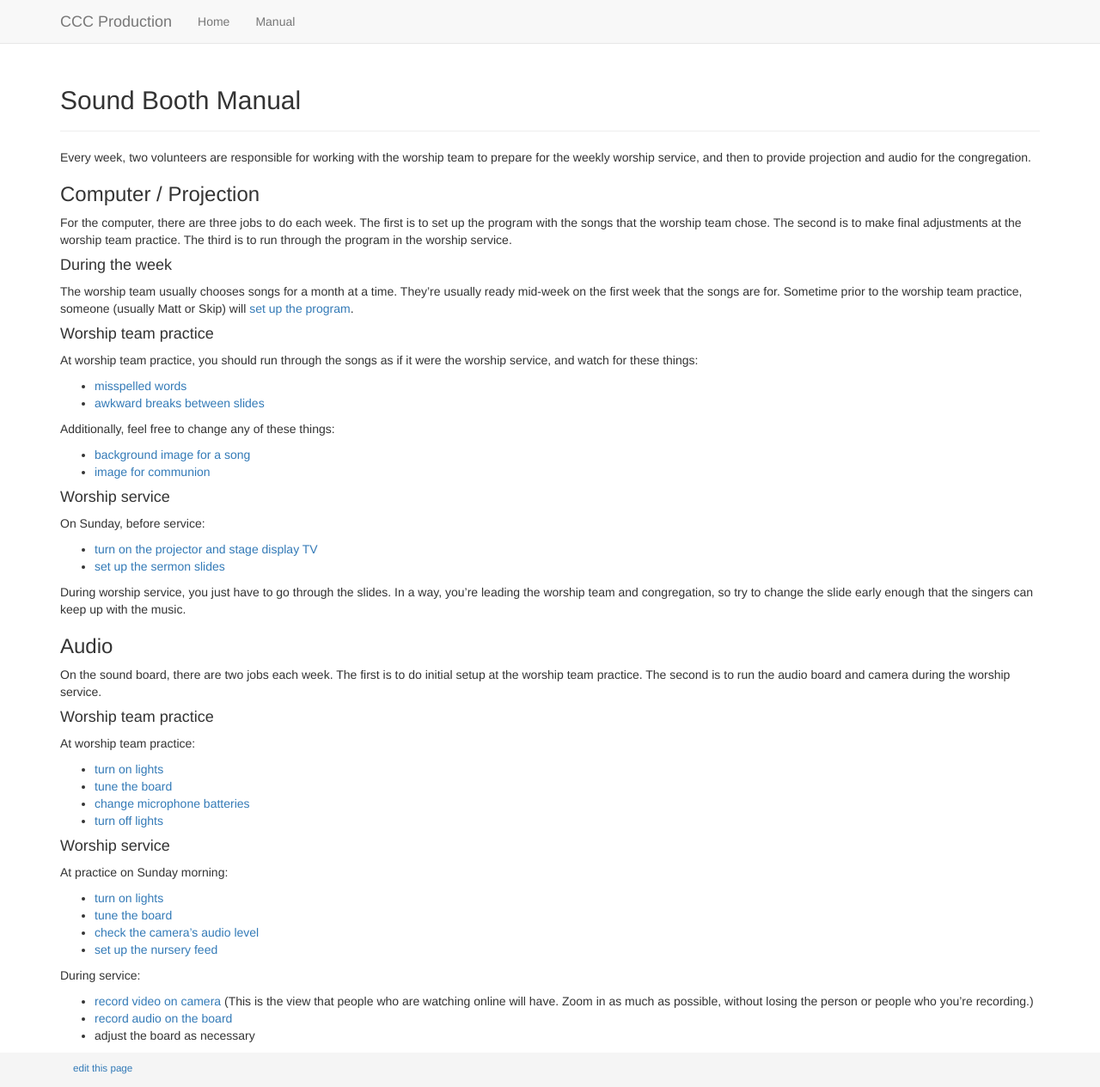
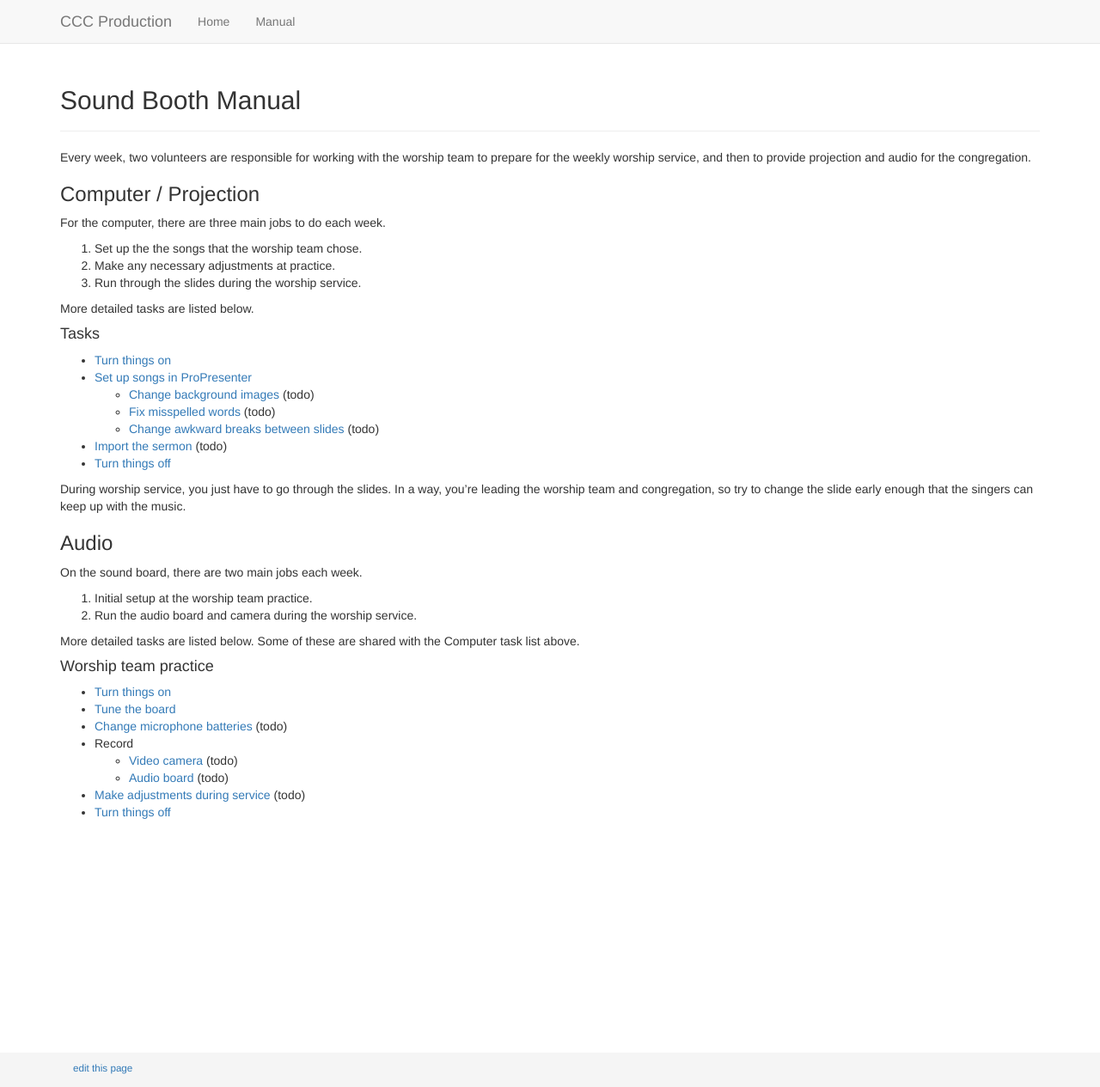
Before and after one commit to spraints/ccc-production, a Jekyll site: the page built from manual/index.md, in a window 1280 px wide and 1265 px high. Shown: the whole window at 86% size. Built offline with Jekyll 4.4.1, drawn with Linux system fonts in a browser that asks for light colours; nearby versions of some CDN libraries.

Commit message:
rearrange manuals, add power on/off instructions

```diff
--- a/manual/index.md
+++ b/manual/index.md
@@ -7,57 +7,42 @@ Every week, two volunteers are responsible for working with the worship team to
 
 ### Computer / Projection
 
-For the computer, there are three jobs to do each week. The first is to set up the program with the songs that the worship team chose. The second is to make final adjustments at the worship team practice. The third is to run through the program in the worship service.
+For the computer, there are three main jobs to do each week.
 
-#### During the week
+1. Set up the the songs that the worship team chose.
+2. Make any necessary adjustments at practice.
+3. Run through the slides during the worship service.
 
-The worship team usually chooses songs for a month at a time. They're usually ready mid-week on the first week that the songs are for. Sometime prior to the worship team practice, someone (usually Matt or Skip) will [set up the program](computer/set-up-the-program/).
+More detailed tasks are listed below.
 
-#### Worship team practice
+#### Tasks
 
-At worship team practice, you should run through the songs as if it were the worship service, and watch for these things:
-
-* [misspelled words](computer/fix-typo/)
-* [awkward breaks between slides](computer/change-slide-break/)
-
-Additionally, feel free to change any of these things:
-
-* [background image for a song](computer/change-background-image)
-* [image for communion](computer/change-background-image)
-
-#### Worship service
-
-On Sunday, before service:
-
-* [turn on the projector and stage display TV](house/turn-on-displays/)
-* [set up the sermon slides](computer/set-up-sermon)
+* [Turn things on](general/turn-on-or-off/)
+* [Set up songs in ProPresenter](computer/set-up-the-program/)
+    - [Change background images](computer/change-background-image) (todo)
+    - [Fix misspelled words](computer/fix-typo/) (todo)
+    - [Change awkward breaks between slides](computer/change-slide-break/) (todo)
+* [Import the sermon](computer/set-up-sermon/) (todo)
+* [Turn things off](general/turn-on-or-off/)
 
 During worship service, you just have to go through the slides. In a way, you're leading the worship team and congregation, so try to change the slide early enough that the singers can keep up with the music.
 
 ### Audio
 
-On the sound board, there are two jobs each week. The first is to do initial setup at the worship team practice. The second is to run the audio board and camera during the worship service.
+On the sound board, there are two main jobs each week.
+
+1. Initial setup at the worship team practice.
+2. Run the audio board and camera during the worship service.
+
+More detailed tasks are listed below. Some of these are shared with the Computer task list above.
 
 #### Worship team practice
 
-At worship team practice:
-
-* [turn on lights](house/turn-on-lights/)
-* [tune the board](audio/tune-the-board/)
-* [change microphone batteries](audio/change-batteries/)
-* [turn off lights](house/turn-off-lights/)
-
-#### Worship service
-
-At practice on Sunday morning:
-
-* [turn on lights](house/turn-on-lights/)
-* [tune the board](audio/tune-the-board/)
-* [check the camera's audio level](video/check-camera-audio/)
-* [set up the nursery feed](video/set-up-nursery/)
-
-During service:
-
-* [record video on camera](video/record-with-camera/) (This is the view that people who are watching online will have. Zoom in as much as possible, without losing the person or people who you're recording.)
-* [record audio on the board](audio/record-with-board/)
-* adjust the board as necessary
+* [Turn things on](general/turn-on-or-off/)
+* [Tune the board](audio/tune-the-board/)
+* [Change microphone batteries](audio/change-batteries/) (todo)
+* Record
+    - [Video camera](audio/recording/#video) (todo)
+    - [Audio board](audio/recording/#audio) (todo)
+* [Make adjustments during service](audio/during-service/) (todo)
+* [Turn things off](general/turn-on-or-off/)
```
Also changed, not shown: manual/general/turn-on-or-off/index.md (added, +90 -0 lines).
